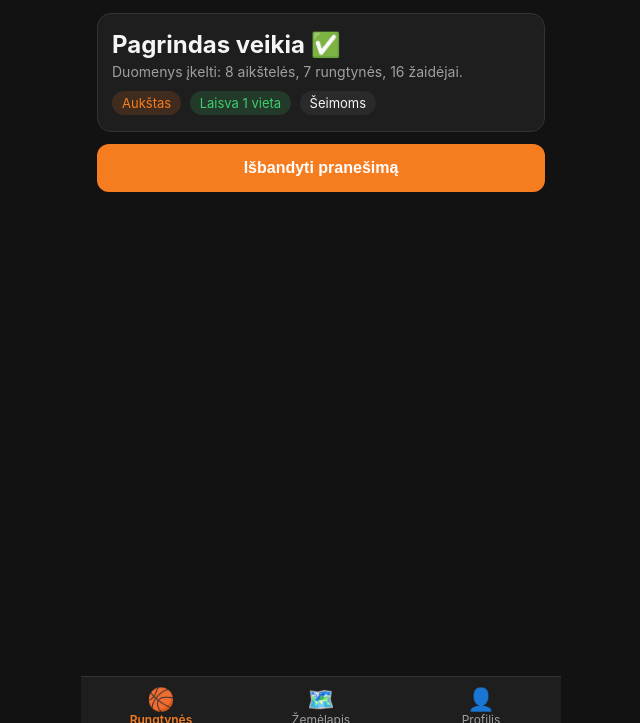
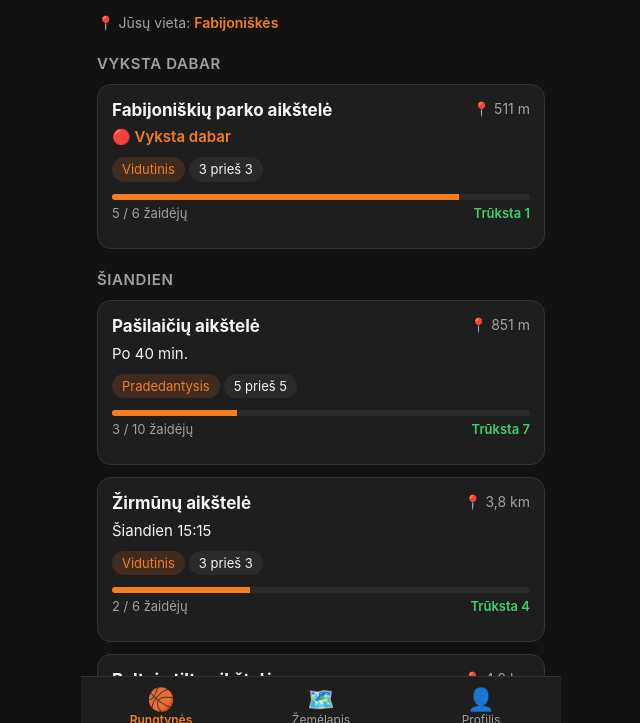
Before and after one commit to dziugasvas/krepsinio-aiksteles, a plain HTML site: page index.html in a window 1280 px wide. Shown: the part 60-783 px from the top of the page, without its empty margins (319-959 px from the left). Drawn offline with Linux system fonts and the light colour scheme.

Commit message:
Pagrindinis ekranas: netoliese vykstančių rungtynių sąrašas

```diff
--- /dev/null
+++ b/css/pagrindinis.css
@@ -0,0 +1,86 @@
+/* ==========================================================
+   Pagrindinis ekranas – netoliese vykstančių rungtynių sąrašas
+   ========================================================== */
+
+.vieta {
+  color: var(--tekstas-blankus);
+  font-size: 14px;
+  margin-bottom: 4px;
+}
+
+.vieta a {
+  font-weight: 600;
+}
+
+/* Rungtynių kortelė */
+.rungtyniu-kortele .virsutine-eilute {
+  display: flex;
+  justify-content: space-between;
+  align-items: flex-start;
+  gap: 8px;
+}
+
+.rungtyniu-kortele .aiksteles-pavadinimas {
+  font-size: 17px;
+  font-weight: 700;
+}
+
+.rungtyniu-kortele .atstumas {
+  white-space: nowrap;
+  color: var(--tekstas-blankus);
+  font-size: 14px;
+}
+
+.rungtyniu-kortele .laikas {
+  margin: 4px 0 8px;
+  font-size: 15px;
+}
+
+.rungtyniu-kortele .laikas.vyksta {
+  color: var(--oranzine);
+  font-weight: 600;
+}
+
+/* Užpildymo juosta: kiek vietų užimta */
+.uzpildymas {
+  margin: 10px 0 12px;
+}
+
+.uzpildymas .juosta {
+  height: 6px;
+  border-radius: 999px;
+  background: var(--pavirsius-2);
+  overflow: hidden;
+}
+
+.uzpildymas .juosta span {
+  display: block;
+  height: 100%;
+  background: var(--oranzine);
+}
+
+.uzpildymas .tekstas {
+  display: flex;
+  justify-content: space-between;
+  font-size: 13px;
+  color: var(--tekstas-blankus);
+  margin-top: 4px;
+}
+
+.uzpildymas .truksta {
+  color: var(--zalia);
+  font-weight: 600;
+}
+
+/* Būsena „Jūs dalyvaujate“ */
+.dalyvaujate {
+  display: flex;
+  align-items: center;
+  justify-content: center;
+  gap: 6px;
+  min-height: 48px;
+  border-radius: 12px;
+  background: rgba(62, 207, 110, 0.12);
+  color: var(--zalia);
+  font-weight: 600;
+}
--- a/index.html
+++ b/index.html
@@ -4,8 +4,9 @@
   <meta charset="UTF-8">
   <meta name="viewport" content="width=device-width, initial-scale=1.0">
   <meta name="theme-color" content="#121212">
-  <title>Krepšinis Visur</title>
+  <title>Krepšinis Visur – Rungtynės</title>
   <link rel="stylesheet" href="css/bendras.css">
+  <link rel="stylesheet" href="css/pagrindinis.css">
 </head>
 <body>
   <div class="programele">
@@ -14,17 +15,11 @@
     </header>
 
     <main class="turinys">
-      <!-- Laikinas turinys: pagrindo patikrinimas. 2 žingsnyje čia bus rungtynių sąrašas. -->
-      <div class="kortele">
-        <h2>Pagrindas veikia ✅</h2>
-        <p class="blankus" id="patikrinimas"></p>
-        <p style="margin-top: 8px">
-          <span class="zyma oranzine">Aukštas</span>
-          <span class="zyma zalia">Laisva 1 vieta</span>
-          <span class="zyma">Šeimoms</span>
-        </p>
-      </div>
-      <button class="mygtukas platus" onclick="rodytiPranesima('Pranešimai veikia!')">Išbandyti pranešimą</button>
+      <!-- Vieta, pagal kurią skaičiuojami atstumai (vietoje GPS) -->
+      <p class="vieta" id="vieta"></p>
+
+      <!-- Čia JS įdeda rungtynių sąrašą -->
+      <div id="rungtyniu-sarasas"></div>
     </main>
 
     <nav id="navigacija"></nav>
@@ -33,10 +28,6 @@
   <script src="js/duomenys.js"></script>
   <script src="js/saugykla.js"></script>
   <script src="js/bendras.js"></script>
-  <script>
-    piestiNavigacija("rungtynes");
-    document.getElementById("patikrinimas").textContent =
-      `Duomenys įkelti: ${AIKSTELES.length} aikštelės, ${RUNGTYNES.length} rungtynės, ${ZAIDEJAI.length} žaidėjai.`;
-  </script>
+  <script src="js/pagrindinis.js"></script>
 </body>
 </html>
--- /dev/null
+++ b/js/pagrindinis.js
@@ -0,0 +1,73 @@
+/* ==========================================================
+   Pagrindinis ekranas – netoliese vykstančių rungtynių sąrašas
+   ========================================================== */
+
+piestiNavigacija("rungtynes");
+piestiVieta();
+piestiRungtynes();
+
+/* Rodo, pagal kokią vietą skaičiuojami atstumai */
+function piestiVieta() {
+  const rajonas = RAJONAI[gautiRajona()];
+  document.getElementById("vieta").innerHTML =
+    `📍 Jūsų vieta: <a href="profilis.html">${rajonas.pavadinimas}</a>`;
+}
+
+/* Sugrupuoja rungtynes ir nupiešia sąrašą */
+function piestiRungtynes() {
+  const visos = visosRungtynes();
+
+  const grupes = [
+    { pavadinimas: "Vyksta dabar", rungtynes: visos.filter((r) => r.vyksta) },
+    { pavadinimas: "Šiandien", rungtynes: visos.filter((r) => !r.vyksta && arSiandien(r.pradzia)) },
+    { pavadinimas: "Vėliau", rungtynes: visos.filter((r) => !r.vyksta && !arSiandien(r.pradzia)) },
+  ];
+
+  let html = "";
+  for (const grupe of grupes) {
+    if (grupe.rungtynes.length === 0) continue;
+    // Kiekvienoje grupėje – artimiausios viršuje
+    grupe.rungtynes.sort((a, b) => a.atstumas - b.atstumas);
+    html += `<h2 class="skyriaus-pavadinimas">${grupe.pavadinimas}</h2>`;
+    html += grupe.rungtynes.map(rungtyniuKortele).join("");
+  }
+
+  if (html === "") {
+    html = `
+      <div class="tuscia">
+        <div class="ikona">🏀</div>
+        <p>Šiuo metu netoliese rungtynių nėra.</p>
+      </div>`;
+  }
+
+  document.getElementById("rungtyniu-sarasas").innerHTML = html;
+}
+
+function arSiandien(data) {
+  return data.toDateString() === new Date().toDateString();
+}
+
+/* Vienos rungtynių kortelės HTML */
+function rungtyniuKortele(r) {
+  const procentai = Math.round((r.uzimta / r.vietu) * 100);
+  const zymos = r.zymos.map((z) => `<span class="zyma">${z}</span>`).join("");
+
+  return `
+    <a class="kortele rungtyniu-kortele" href="rungtynes.html?id=${r.id}">
+      <div class="virsutine-eilute">
+        <span class="aiksteles-pavadinimas">${r.aikstele.pavadinimas}</span>
+        <span class="atstumas">📍 ${formatuotiAtstuma(r.atstumas)}</span>
+      </div>
+      <div class="laikas ${r.vyksta ? "vyksta" : ""}">${rungtyniuLaikas(r)}</div>
+      <div>
+        <span class="zyma oranzine">${LYGIAI[r.lygis]}</span>${zymos}
+      </div>
+      <div class="uzpildymas">
+        <div class="juosta"><span style="width: ${procentai}%"></span></div>
+        <div class="tekstas">
+          <span>${r.uzimta} / ${r.vietu} žaidėjų</span>
+          ${r.laisvu > 0 ? `<span class="truksta">Trūksta ${r.laisvu}</span>` : `<span>Pilna</span>`}
+        </div>
+      </div>
+    </a>`;
+}
```
